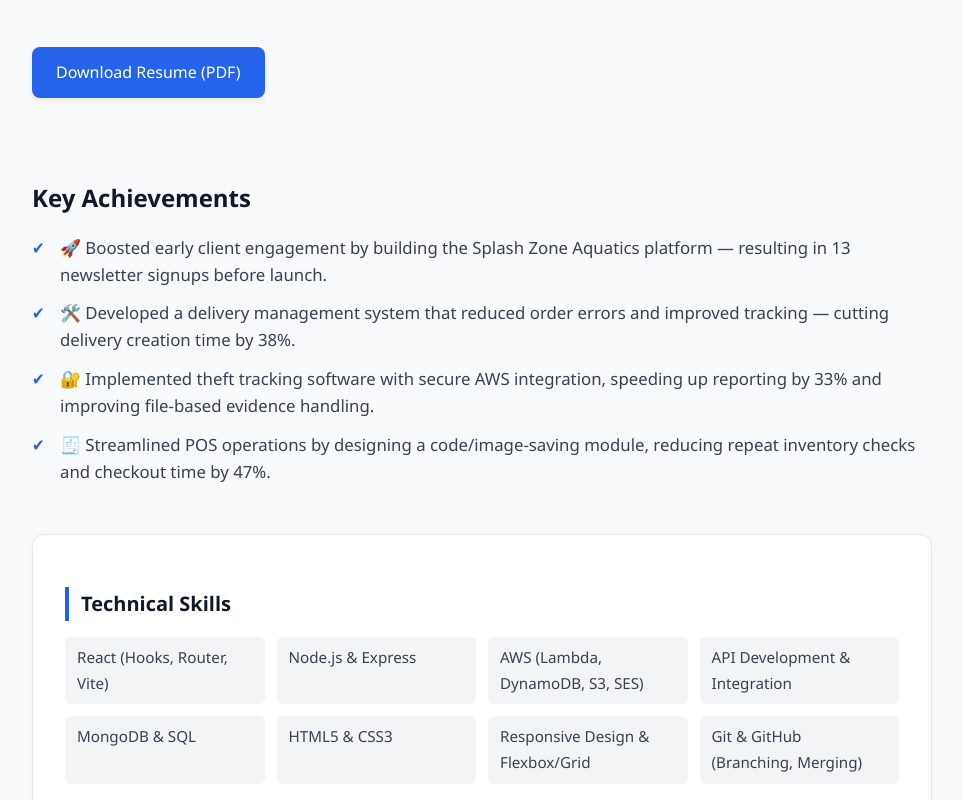
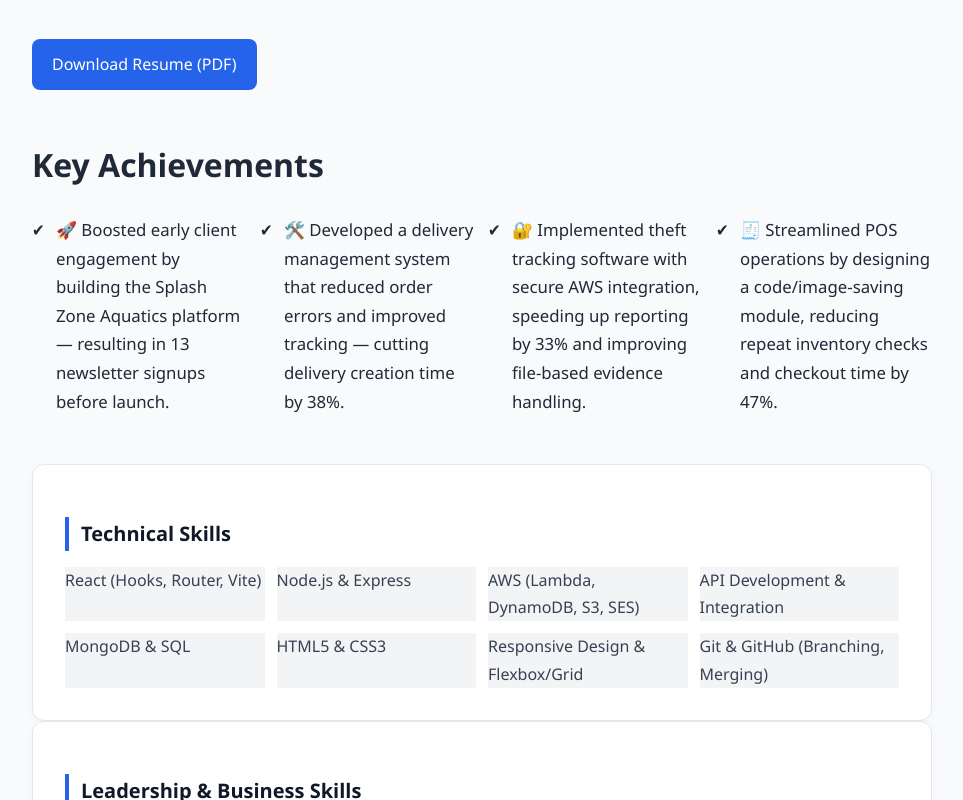
Before and after one commit to khector24/react-ai-portfolio, a React (Vite) app: page /about in a window 1280 px wide. Shown: the part 820-1620 px from the top of the page, without its empty margins (158-1121 px from the left). Built offline with nearby package versions, Linux system fonts and the light colour scheme.

Commit message:
Update about apge css to allow for light and dark themes.

```diff
--- a/src/About.css
+++ b/src/About.css
@@ -5,25 +5,20 @@
   margin: 0 auto;
   padding: 3rem 1rem;
   line-height: 1.7;
-  color: #1f2937;
-  background-color: #f9fafb;
 }
 
 .about-container h2 {
   font-size: 2rem;
   font-weight: 700;
   margin-bottom: 1.5rem;
-  color: #111827;
 }
 
 .about-container p {
   margin-bottom: 1.25rem;
   font-size: 1.05rem;
-  color: #374151;
 }
 
 .about-container a {
-  color: #2563eb;
   font-weight: 500;
   text-decoration: none;
 }
@@ -35,73 +30,48 @@
 /* === Resume Button === */
 .resume-button {
   display: inline-block;
-  margin: 2rem 0;
-  background-color: #2563eb;
-  color: white !important;
+  margin-top: 1.5rem;
   font-size: 1rem;
-  padding: 0.75rem 1.5rem;
   font-weight: 600;
+  padding: 0.75rem 1.25rem;
   border-radius: 0.5rem;
-  text-decoration: none;
   transition: background-color 0.2s ease;
   text-align: center;
-  border: none;
-  box-shadow: 0 2px 6px rgba(0, 0, 0, 0.08);
 }
 
-.resume-button:hover {
-  background-color: #1d4ed8;
-}
-
-/* === Achievements Section === */
+/* === Skills & Achievements === */
+.skills-section,
 .achievements-section {
   margin-top: 3rem;
 }
 
-.achievements-section h2 {
-  font-size: 1.5rem;
-  font-weight: 700;
-  margin-bottom: 1rem;
-  color: #111827;
-}
-
-.achievements-list {
-  list-style-type: none;
+.achievements-list,
+.skill-list {
+  list-style: none;
   padding-left: 0;
   margin: 0;
-  color: #374151;
+  display: grid;
+  grid-template-columns: repeat(auto-fit, minmax(180px, 1fr));
+  gap: 0.75rem;
 }
 
 .achievements-list li {
-  margin-bottom: 0.75rem;
-  padding-left: 1.75rem;
   position: relative;
+  padding-left: 1.5rem;
   font-size: 1.05rem;
-  line-height: 1.6;
 }
 
 .achievements-list li::before {
   content: "✔";
-  color: #2563eb;
   position: absolute;
   left: 0;
-  font-weight: bold;
 }
 
-/* === Skills Section Layout === */
-.skills-section {
-  margin-top: 3rem;
-  display: flex;
-  flex-direction: column;
-  gap: 3rem;
-}
-
-/* === Skill Group Box === */
+/* === Skill Card Grouping === */
 .skill-category {
-  background-color: #ffffff;
-  border: 1px solid #e5e7eb;
+  padding: 2rem;
   border-radius: 0.75rem;
-  padding: 2rem;
+  border: 1px solid;
   box-shadow: 0 2px 8px rgba(0, 0, 0, 0.03);
 }
 
@@ -109,30 +79,66 @@
   font-size: 1.25rem;
   font-weight: 700;
   margin-bottom: 1rem;
-  color: #111827;
-  border-left: 4px solid #2563eb;
+  border-left: 4px solid;
   padding-left: 0.75rem;
 }
 
-/* === Skill List === */
-.skill-list {
-  display: grid;
-  grid-template-columns: repeat(auto-fit, minmax(180px, 1fr));
-  gap: 0.75rem;
-  list-style: none;
-  padding: 0;
-  margin: 0;
+/* === Light Theme === */
+body[data-theme="light"] .about-container {
+  background-color: #f9fafb;
+  color: #1f2937;
 }
 
-.skill-list li {
-  background-color: #f3f4f6;
-  padding: 0.5rem 0.75rem;
-  border-radius: 0.375rem;
-  font-size: 0.95rem;
-  color: #374151;
-  transition: background-color 0.2s ease;
+body[data-theme="light"] .resume-button {
+  background-color: #2563eb;
+  color: white;
 }
 
-.skill-list li:hover {
+body[data-theme="light"] .skill-category {
+  background-color: #ffffff;
+  border-color: #e5e7eb;
+}
+
+body[data-theme="light"] .skill-category h3 {
+  color: #111827;
+  border-color: #2563eb;
+}
+
+body[data-theme="light"] .skill-list li {
+  background-color: #f3f4f6;
+  color: #374151;
+}
+
+body[data-theme="light"] .skill-list li:hover {
   background-color: #e0e7ff;
 }
+
+/* === Dark Theme === */
+body[data-theme="dark"] .about-container {
+  background-color: #1f2937;
+  color: #f9fafb;
+}
+
+body[data-theme="dark"] .resume-button {
+  background-color: #3b82f6;
+  color: white;
+}
+
+body[data-theme="dark"] .skill-category {
+  background-color: #111827;
+  border-color: #374151;
+}
+
+body[data-theme="dark"] .skill-category h3 {
+  color: #f9fafb;
+  border-color: #60a5fa;
+}
+
+body[data-theme="dark"] .skill-list li {
+  background-color: #374151;
+  color: #e5e7eb;
+}
+
+body[data-theme="dark"] .skill-list li:hover {
+  background-color: #475569;
+}
```
